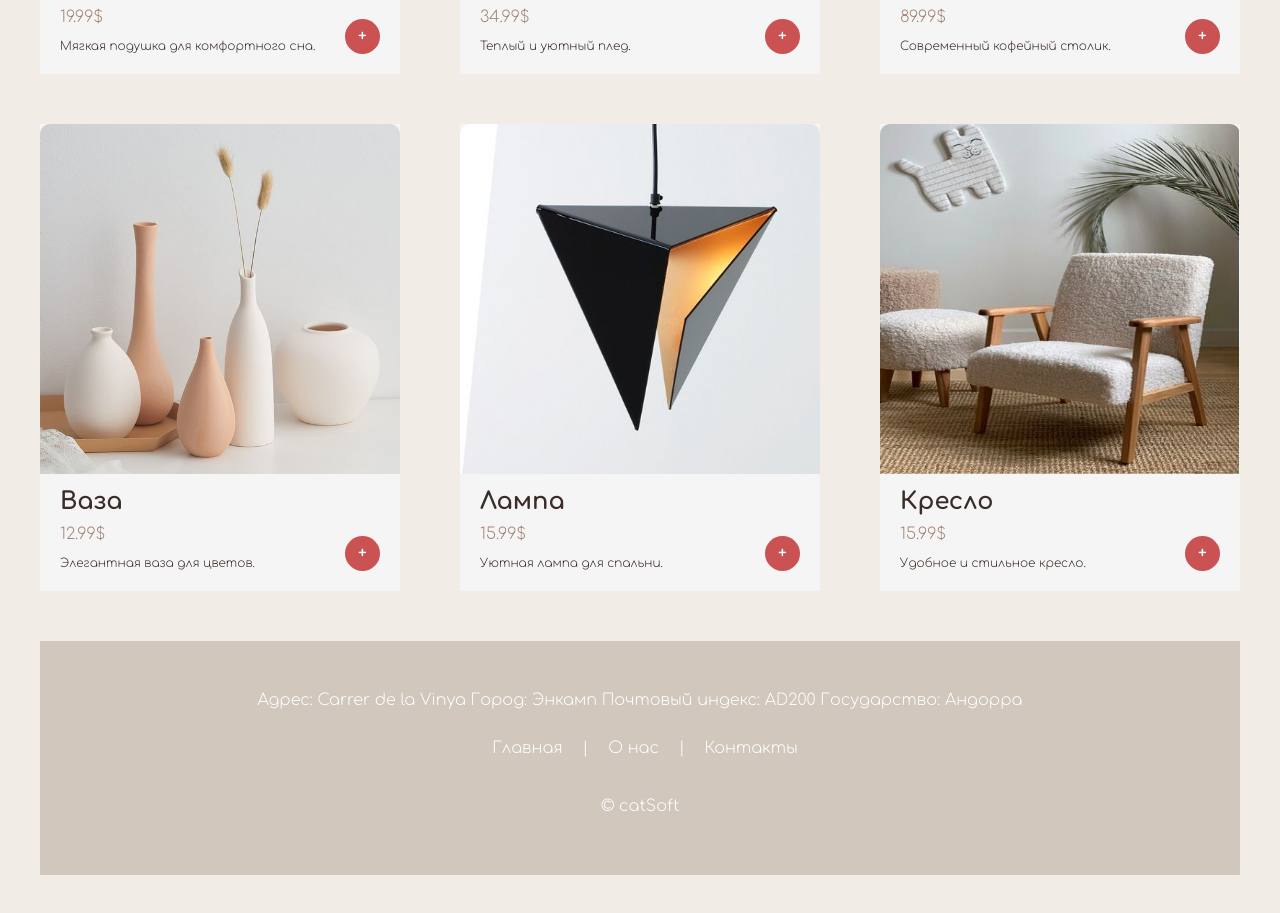
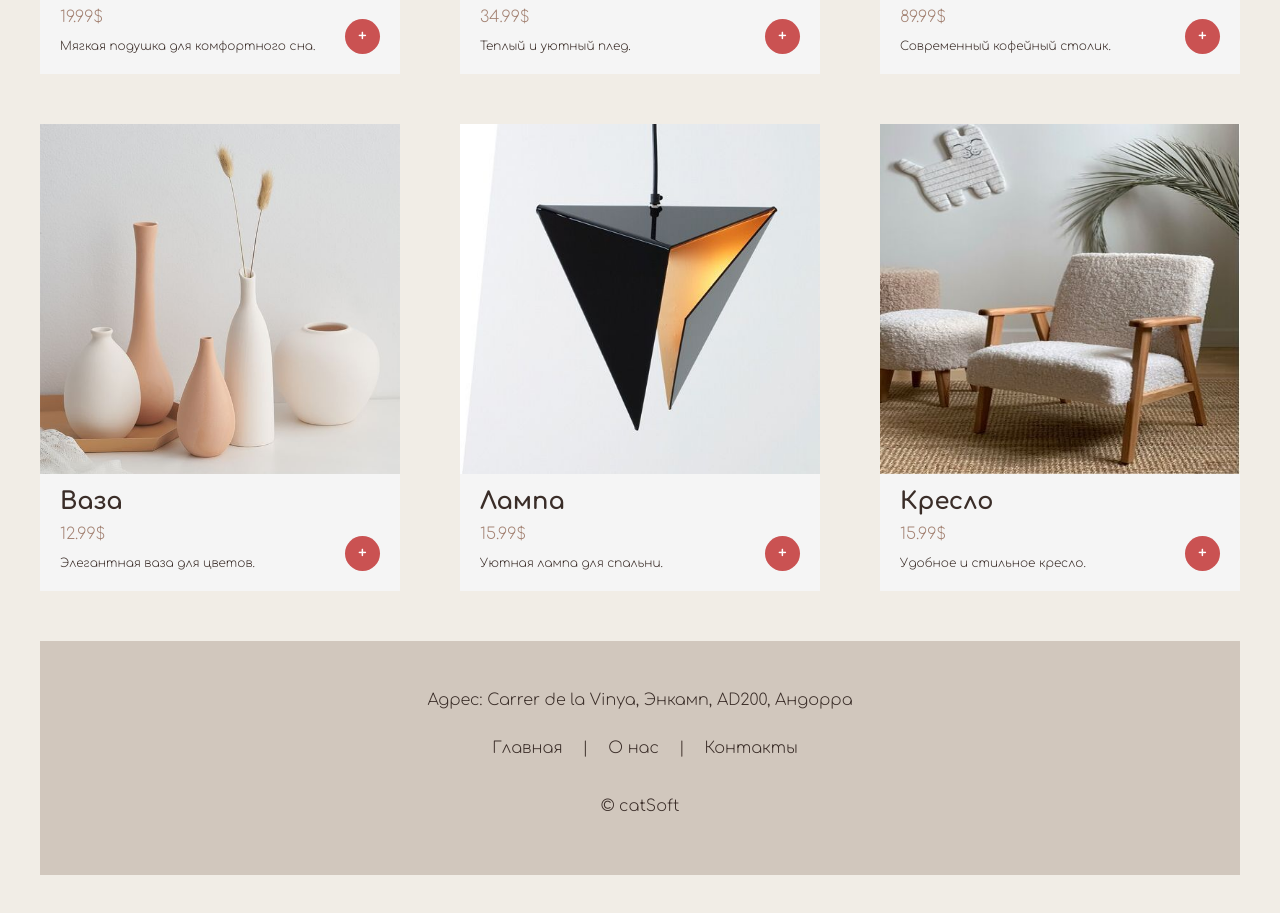
Before and after one commit to tiramisa/congenial-octo-lamp, a React (Create React App) app: page / in a window 1280 px wide. Shown: the part 1167-2080 px from the top of the page. Built offline with nearby package versions, Linux system fonts and the light colour scheme.

Commit message:
close-button

```diff
--- a/src/components/Footer.js
+++ b/src/components/Footer.js
@@ -8,13 +8,12 @@ export default function Footer() {
   return (
     <footer>
       <div className="address">
-        Адрес: Carrer de la Vinya Город: Энкамп Почтовый индекс: AD200
-        Государство: Андорра
+        Адрес: Carrer de la Vinya, Энкамп, AD200, Андорра
       </div>
       <div>
         <i className="fa fa-link" style={iconStyles}></i>
-        <a href="/">Главная</a> | <a href="/о-нас">О нас</a> |
-        <a href="/контакты"> Контакты</a>
+        <a href="index.html">Главная</a> | <a href="index.html">О нас</a> |
+        <a href="index.html"> Контакты</a>
       </div>
       <a href="https://github.com/tiramisa" className="catSoft">
         &copy; catSoft
--- a/src/components/Header.js
+++ b/src/components/Header.js
@@ -1,5 +1,7 @@
 import React, { useState } from 'react';
 import { FaShoppingCart } from 'react-icons/fa';
+import { ImCancelCircle } from 'react-icons/im';
+
 import Order from './Order';
 
 const showOrders = props => {
@@ -52,6 +54,9 @@ export default function Header(props) {
 
         {cartOpen && (
           <div className="shop-cart">
+            <button className="close-button" onClick={() => setCartOpen(false)}>
+              <ImCancelCircle />
+            </button>
             {props.orders.length > 0 ? showOrders(props) : showNothing()}
           </div>
         )}
--- a/src/index.css
+++ b/src/index.css
@@ -243,7 +243,6 @@ main .item {
 main .item img,
 .full-item img {
   width: 100%;
-  border-radius: 10px 10px 0 0;
   transition: transform 500ms ease;
   cursor: pointer;
 }
@@ -329,17 +328,16 @@ main .add-to-cart:focus,
 }
 
 footer {
-
   display: flex;
   flex-direction: column;
   background: var(--brand-background-color);
-  color: var(--white-color);
+  color: var(--text-color);
   text-align: center;
   padding: 50px;
 }
 
 footer a {
-  color: var(--white-color);
+  color: var(--text-color);
   text-decoration: none;
   margin: 0 5px;
   padding: 10px;
```
